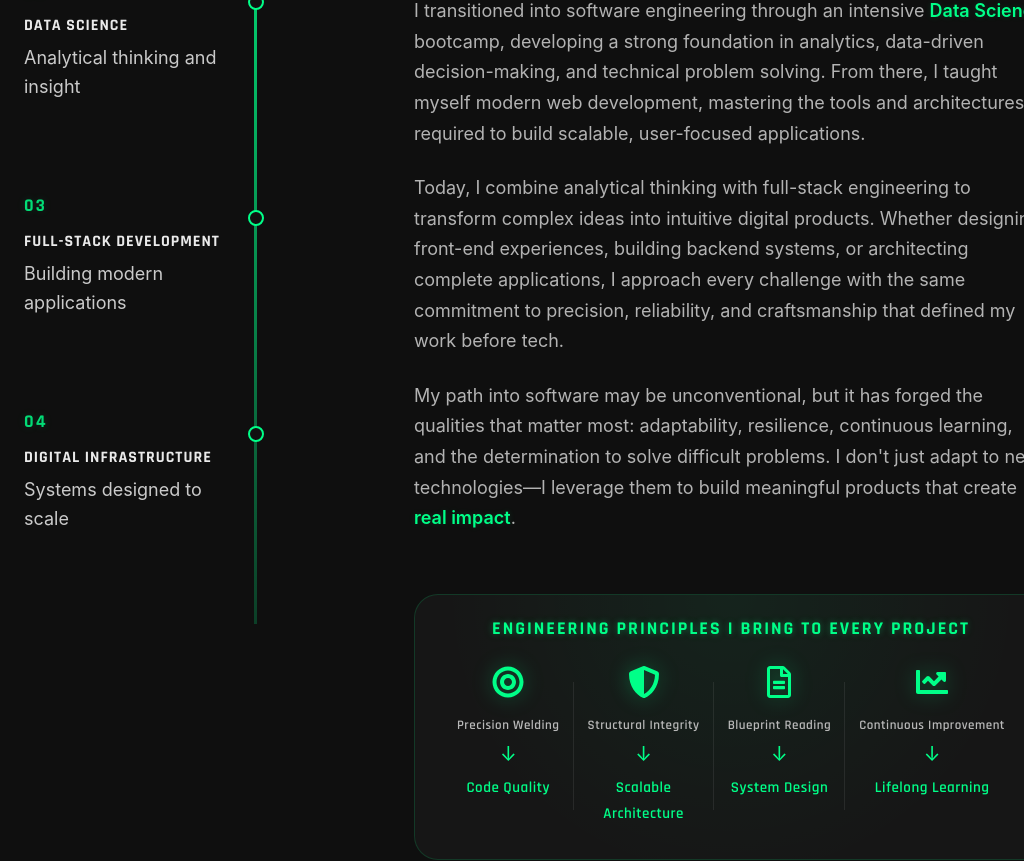
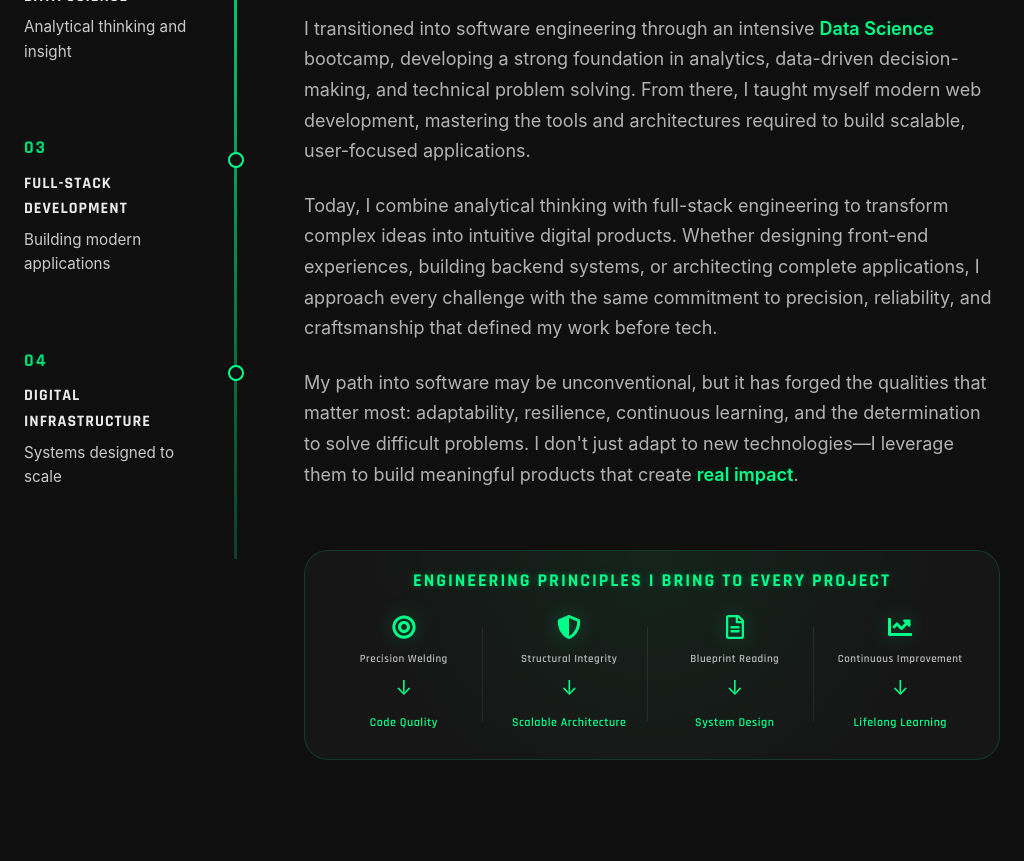
Before and after one commit to igbinedionelvis/elvis-portfolio-react, a React (Vite) app: page / in a window 1024 px wide. Shown: the part 1320-2181 px from the top of the page. Built offline with nearby package versions, Linux system fonts and the light colour scheme.

Commit message:
Refine About section tablet layout and compact principles panel

```diff
--- a/src/styles.css
+++ b/src/styles.css
@@ -2895,6 +2895,71 @@ p {
   }
 }
 
+/* =========================
+   ABOUT TABLET
+========================= */
+
+@media (max-width: 1100px) and (min-width: 769px) {
+
+  .about-story {
+    grid-template-columns: 220px 1fr;
+    gap: 60px;
+  }
+
+  .timeline-column {
+    width: 220px;
+  }
+
+  .timeline-node {
+    margin-bottom: 70px;
+  }
+
+  .timeline-node h4 {
+    font-size: 1rem;
+  }
+
+  .timeline-node p {
+    font-size: 0.95rem;
+    max-width: 180px;
+  }
+
+  .story-content h2 {
+    font-size: clamp(3rem, 6vw, 4.5rem);
+  }
+
+  .mission-statement {
+    font-size: 1.15rem;
+  }
+
+  .principles-row {
+    grid-template-columns: repeat(4, 1fr);
+    gap: 8px;
+  }
+
+  .principles-panel {
+    max-width: 760px;
+    padding: 18px 20px;
+  }
+
+  .principle-item {
+    padding: 8px 6px;
+  }
+
+  .principle-item svg {
+    font-size: 24px;
+    margin-bottom: 6px;
+  }
+
+  .principle-item span {
+    font-size: 11px;
+  }
+
+  .principle-item strong {
+    font-size: 12px;
+  }
+
+}
+
 @media (max-width: 768px) {
 
   section {
```
